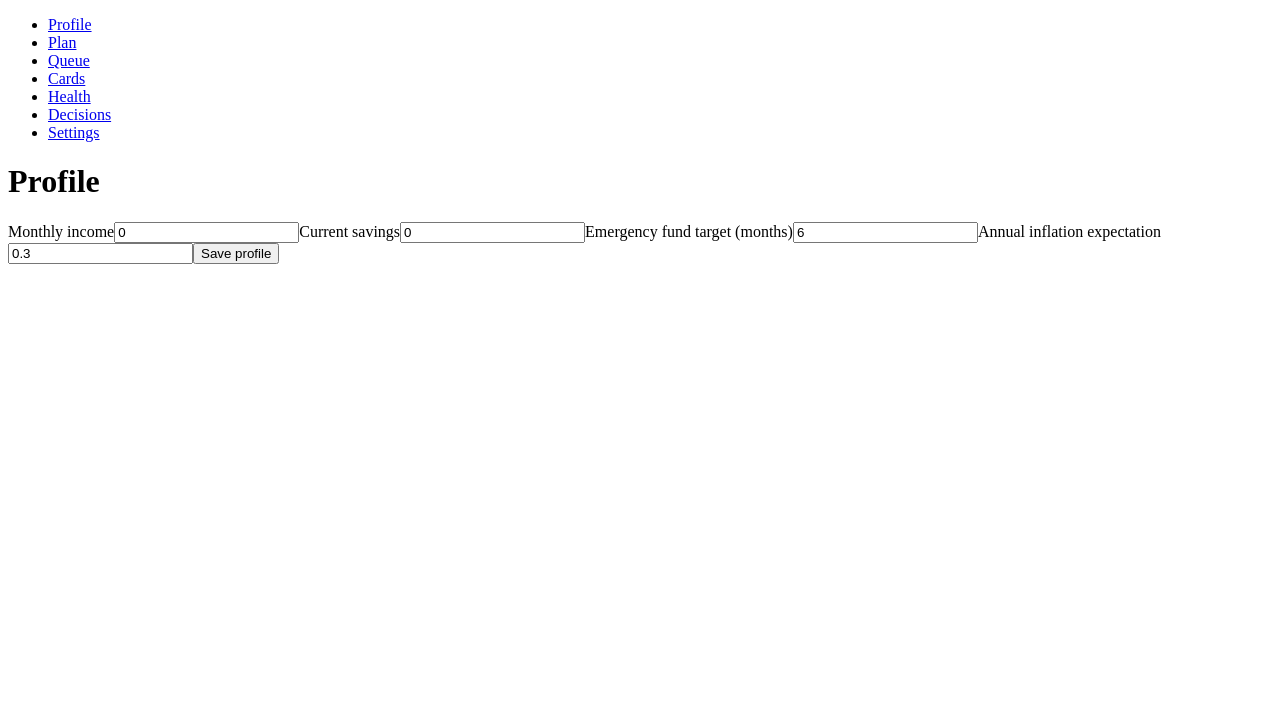
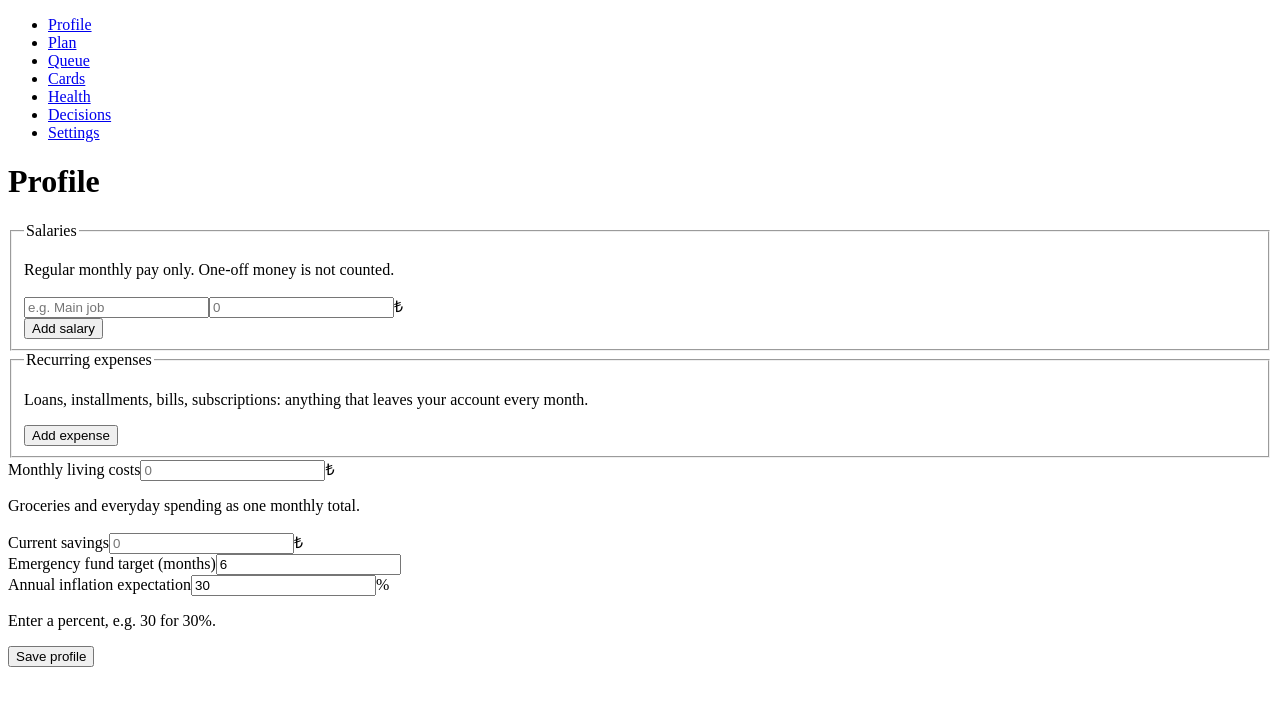
Before and after one commit to umutsatir/stoafi, a Next.js app in the folder apps/web/: page /profile in a window 1280 px wide. Shown: the top 706 px of the page. Built offline with nearby package versions, Linux system fonts and the light colour scheme.

Commit message:
feat(web): rebuild profile form with salaries, recurring expenses, living costs [T9.4]
Inflation is entered as a percent; money uses MoneyInput.

Co-Authored-By: Claude Sonnet 5.5 <noreply@anthropic.com>
Claude-Session: https://claude.ai/code/session_01VPzBqBycMeBRMxXo1HxHsK

```diff
--- a/apps/web/src/app/profile/page.tsx
+++ b/apps/web/src/app/profile/page.tsx
@@ -12,6 +12,7 @@ const db = new StoafiDb();
 export default function ProfilePage() {
   const setProfile = useAppStore((s) => s.setProfile);
   const profile = useAppStore((s) => s.profile);
+  const currency = useAppStore((s) => s.currency);
   const t = useTranslations("profile");
 
   return (
@@ -19,6 +20,7 @@ export default function ProfilePage() {
       <h1>{t("title")}</h1>
       <ProfileForm
         initial={profile ?? undefined}
+        currency={currency}
         onSave={async (value) => {
           const saved = await putSingleton(db, "profile", ProfileSchema, value);
           setProfile(saved);
--- a/apps/web/src/components/profile-form.tsx
+++ b/apps/web/src/components/profile-form.tsx
@@ -1,75 +1,209 @@
 "use client";
 
-import { useState, type FormEvent } from "react";
+import { useRef, useState, type FormEvent } from "react";
 import { useTranslations } from "next-intl";
-import type { Profile } from "@stoafi/core";
+import type { Bucket, Profile } from "@stoafi/core";
+import { MoneyInput } from "./money-input";
+import { PercentInput } from "./percent-input";
 
 export interface ProfileFormProps {
   initial?: Profile;
+  currency?: string;
   onSave: (profile: Profile) => void | Promise<void>;
 }
 
-const EMPTY: Profile = {
-  incomes: [{ label: "", monthly: 0 }],
-  fixedExpenses: [],
-  livingExpenses: 0,
-  savings: 0,
-  emergencyFundTargetMonths: 6,
-  annualInflationExpectation: 0.3,
-};
+interface SalaryRow {
+  key: number;
+  label: string;
+  monthly: number;
+}
 
-export function ProfileForm({ initial, onSave }: ProfileFormProps) {
-  const [profile, setProfile] = useState<Profile>(initial ?? EMPTY);
+interface ExpenseRow extends SalaryRow {
+  bucket: Bucket;
+}
+
+type ExpenseBucket = Extract<Bucket, "needs" | "wants">;
+const EXPENSE_BUCKETS: ExpenseBucket[] = ["needs", "wants"];
+
+function isBlank(row: SalaryRow): boolean {
+  return row.label.trim() === "" && row.monthly === 0;
+}
+
+export function ProfileForm({ initial, currency = "TRY", onSave }: ProfileFormProps) {
   const t = useTranslations("profile");
+  const nextKey = useRef(0);
+  const newKey = () => nextKey.current++;
+
+  const [salaries, setSalaries] = useState<SalaryRow[]>(() =>
+    initial && initial.incomes.length > 0
+      ? initial.incomes.map((i) => ({ key: newKey(), label: i.label, monthly: i.monthly }))
+      : [{ key: newKey(), label: "", monthly: 0 }],
+  );
+  const [expenses, setExpenses] = useState<ExpenseRow[]>(() =>
+    (initial?.fixedExpenses ?? []).map((e) => ({
+      key: newKey(),
+      label: e.label,
+      monthly: e.monthly,
+      bucket: e.bucket,
+    })),
+  );
+  const [livingExpenses, setLivingExpenses] = useState(initial?.livingExpenses ?? 0);
+  const [savings, setSavings] = useState(initial?.savings ?? 0);
+  const [fundMonths, setFundMonths] = useState(initial?.emergencyFundTargetMonths ?? 6);
+  const [inflation, setInflation] = useState(initial?.annualInflationExpectation ?? 0.3);
+
+  function patchSalary(key: number, patch: Partial<SalaryRow>) {
+    setSalaries((rows) => rows.map((r) => (r.key === key ? { ...r, ...patch } : r)));
+  }
+  function patchExpense(key: number, patch: Partial<ExpenseRow>) {
+    setExpenses((rows) => rows.map((r) => (r.key === key ? { ...r, ...patch } : r)));
+  }
 
   function handleSubmit(event: FormEvent) {
     event.preventDefault();
-    void onSave(profile);
+    void onSave({
+      incomes: salaries
+        .filter((r) => !isBlank(r))
+        .map((r) => ({ label: r.label.trim(), monthly: r.monthly })),
+      fixedExpenses: expenses
+        .filter((r) => !isBlank(r))
+        .map((r) => ({ label: r.label.trim(), monthly: r.monthly, bucket: r.bucket })),
+      livingExpenses,
+      savings,
+      emergencyFundTargetMonths: fundMonths,
+      annualInflationExpectation: inflation,
+    });
   }
 
   return (
     <form onSubmit={handleSubmit}>
-      <label htmlFor="income-monthly">{t("monthlyIncome")}</label>
+      <fieldset>
+        <legend>{t("salariesTitle")}</legend>
+        <p>{t("salariesHint")}</p>
+        {salaries.map((row, index) => {
+          const n = index + 1;
+          return (
+            <div key={row.key}>
               <input
-        id="income-monthly"
-        type="number"
-        value={profile.incomes[0]?.monthly ?? 0}
-        onChange={(e) =>
-          setProfile((p) => ({
-            ...p,
-            incomes: [{ label: "Salary", monthly: Number(e.target.value) }],
-          }))
+                type="text"
+                aria-label={t("salaryName", { n })}
+                placeholder={t("salaryNamePlaceholder")}
+                value={row.label}
+                onChange={(e) => patchSalary(row.key, { label: e.target.value })}
+              />
+              <MoneyInput
+                id={`salary-${row.key}`}
+                aria-label={t("salaryAmount", { n })}
+                currency={currency}
+                value={row.monthly}
+                onChange={(monthly) => patchSalary(row.key, { monthly })}
+              />
+              {salaries.length > 1 && (
+                <button
+                  type="button"
+                  onClick={() => setSalaries((rows) => rows.filter((r) => r.key !== row.key))}
+                >
+                  {t("removeSalary", { n })}
+                </button>
+              )}
+            </div>
+          );
+        })}
+        <button
+          type="button"
+          onClick={() => setSalaries((rows) => [...rows, { key: newKey(), label: "", monthly: 0 }])}
+        >
+          {t("addSalary")}
+        </button>
+      </fieldset>
+
+      <fieldset>
+        <legend>{t("expensesTitle")}</legend>
+        <p>{t("expensesHint")}</p>
+        {expenses.map((row, index) => {
+          const n = index + 1;
+          return (
+            <div key={row.key}>
+              <input
+                type="text"
+                aria-label={t("expenseName", { n })}
+                placeholder={t("expenseNamePlaceholder")}
+                value={row.label}
+                onChange={(e) => patchExpense(row.key, { label: e.target.value })}
+              />
+              <MoneyInput
+                id={`expense-${row.key}`}
+                aria-label={t("expenseAmount", { n })}
+                currency={currency}
+                value={row.monthly}
+                onChange={(monthly) => patchExpense(row.key, { monthly })}
+              />
+              <select
+                aria-label={t("expenseType", { n })}
+                value={row.bucket}
+                onChange={(e) => patchExpense(row.key, { bucket: e.target.value as ExpenseBucket })}
+              >
+                {EXPENSE_BUCKETS.map((bucket) => (
+                  <option key={bucket} value={bucket}>
+                    {t(bucket === "needs" ? "typeNeed" : "typeWant")}
+                  </option>
+                ))}
+              </select>
+              <button
+                type="button"
+                onClick={() => setExpenses((rows) => rows.filter((r) => r.key !== row.key))}
+              >
+                {t("removeExpense", { n })}
+              </button>
+            </div>
+          );
+        })}
+        <button
+          type="button"
+          onClick={() =>
+            setExpenses((rows) => [
+              ...rows,
+              { key: newKey(), label: "", monthly: 0, bucket: "needs" },
+            ])
           }
+        >
+          {t("addExpense")}
+        </button>
+      </fieldset>
+
+      <div>
+        <label htmlFor="living-expenses">{t("livingExpenses")}</label>
+        <MoneyInput
+          id="living-expenses"
+          currency={currency}
+          value={livingExpenses}
+          onChange={setLivingExpenses}
         />
+        <p>{t("livingExpensesHint")}</p>
+      </div>
 
+      <div>
         <label htmlFor="savings">{t("currentSavings")}</label>
-      <input
-        id="savings"
-        type="number"
-        value={profile.savings}
-        onChange={(e) => setProfile((p) => ({ ...p, savings: Number(e.target.value) }))}
-      />
+        <MoneyInput id="savings" currency={currency} value={savings} onChange={setSavings} />
+      </div>
 
+      <div>
         <label htmlFor="fund-months">{t("emergencyFundMonths")}</label>
         <input
           id="fund-months"
           type="number"
-        value={profile.emergencyFundTargetMonths}
-        onChange={(e) =>
-          setProfile((p) => ({ ...p, emergencyFundTargetMonths: Number(e.target.value) }))
-        }
+          min={0}
+          step="any"
+          value={fundMonths}
+          onChange={(e) => setFundMonths(Math.max(0, Number(e.target.value)))}
         />
+      </div>
 
+      <div>
         <label htmlFor="inflation">{t("annualInflation")}</label>
-      <input
-        id="inflation"
-        type="number"
-        step="0.01"
-        value={profile.annualInflationExpectation}
-        onChange={(e) =>
-          setProfile((p) => ({ ...p, annualInflationExpectation: Number(e.target.value) }))
-        }
-      />
+        <PercentInput id="inflation" value={inflation} onChange={setInflation} />
+        <p>{t("inflationHint")}</p>
+      </div>
 
       <button type="submit">{t("save")}</button>
     </form>
--- a/apps/web/src/i18n/en.json
+++ b/apps/web/src/i18n/en.json
@@ -14,11 +14,30 @@
   },
   "profile": {
     "title": "Profile",
-    "monthlyIncome": "Monthly income",
     "currentSavings": "Current savings",
     "emergencyFundMonths": "Emergency fund target (months)",
     "annualInflation": "Annual inflation expectation",
-    "save": "Save profile"
+    "save": "Save profile",
+    "salariesTitle": "Salaries",
+    "salariesHint": "Regular monthly pay only. One-off money is not counted.",
+    "salaryName": "Salary {n} name",
+    "salaryNamePlaceholder": "e.g. Main job",
+    "salaryAmount": "Salary {n} amount",
+    "addSalary": "Add salary",
+    "removeSalary": "Remove salary {n}",
+    "expensesTitle": "Recurring expenses",
+    "expensesHint": "Loans, installments, bills, subscriptions: anything that leaves your account every month.",
+    "expenseName": "Expense {n} name",
+    "expenseNamePlaceholder": "e.g. Car loan",
+    "expenseAmount": "Expense {n} amount",
+    "expenseType": "Expense {n} type",
+    "typeNeed": "Need",
+    "typeWant": "Want",
+    "addExpense": "Add expense",
+    "removeExpense": "Remove expense {n}",
+    "livingExpenses": "Monthly living costs",
+    "livingExpensesHint": "Groceries and everyday spending as one monthly total.",
+    "inflationHint": "Enter a percent, e.g. 30 for 30%."
   },
   "plan": {
     "title": "Plan",
--- a/apps/web/src/i18n/tr.json
+++ b/apps/web/src/i18n/tr.json
@@ -14,11 +14,30 @@
   },
   "profile": {
     "title": "Profil",
-    "monthlyIncome": "Aylık gelir",
     "currentSavings": "Mevcut birikim",
     "emergencyFundMonths": "Acil durum fonu hedefi (ay)",
     "annualInflation": "Yıllık enflasyon beklentisi",
-    "save": "Profili kaydet"
+    "save": "Profili kaydet",
+    "salariesTitle": "Maaşlar",
+    "salariesHint": "Sadece düzenli aylık maaş. Tek seferlik paralar hesaba katılmaz.",
+    "salaryName": "Maaş {n} adı",
+    "salaryNamePlaceholder": "örn. Ana iş",
+    "salaryAmount": "Maaş {n} tutarı",
+    "addSalary": "Maaş ekle",
+    "removeSalary": "Maaş {n} sil",
+    "expensesTitle": "Düzenli giderler",
+    "expensesHint": "Krediler, taksitler, faturalar, abonelikler: her ay hesabından çıkan her şey.",
+    "expenseName": "Gider {n} adı",
+    "expenseNamePlaceholder": "örn. Araba kredisi",
+    "expenseAmount": "Gider {n} tutarı",
+    "expenseType": "Gider {n} türü",
+    "typeNeed": "İhtiyaç",
+    "typeWant": "İstek",
+    "addExpense": "Gider ekle",
+    "removeExpense": "Gider {n} sil",
+    "livingExpenses": "Aylık yaşam giderleri",
+    "livingExpensesHint": "Mutfak ve günlük harcamalar tek bir aylık toplam olarak.",
+    "inflationHint": "Yüzde olarak gir, örn. %30 için 30."
   },
   "plan": {
     "title": "Plan",
```
Also changed, not shown: 2 other files (tests, documents, lock files or other folders). Lines whose indentation alone changed are shown as unchanged.
